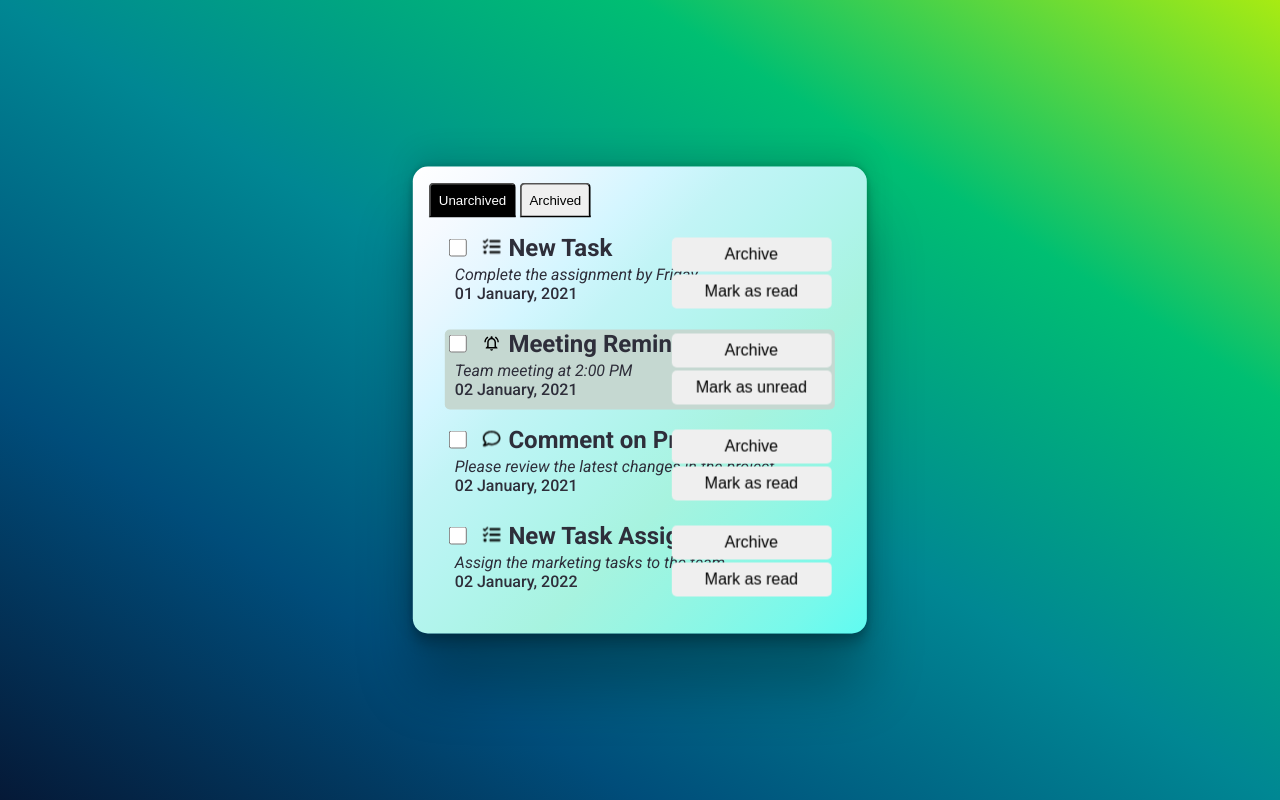
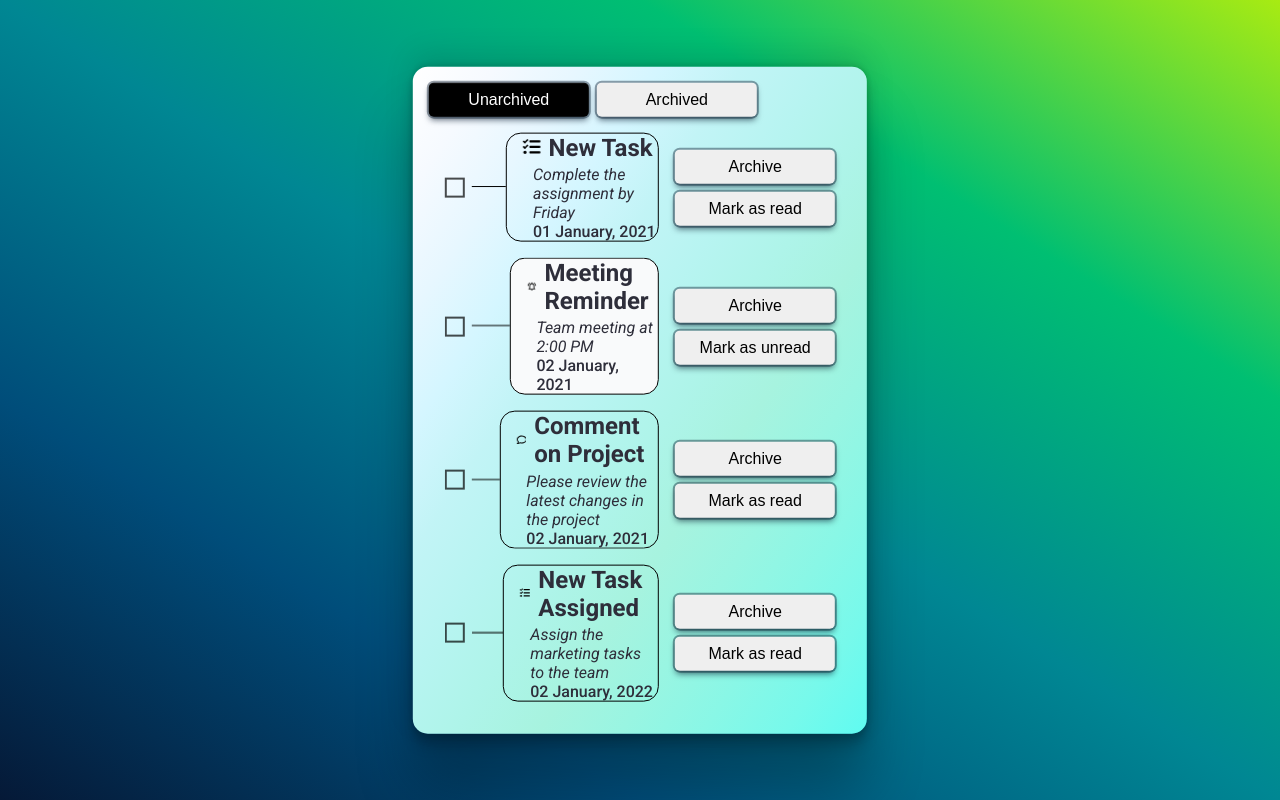
Before and after one commit to mike-ninja/assignment_notification_centre, a React (Create React App) app: page / in a window 1280 px wide. Built offline with nearby package versions, Linux system fonts and the light colour scheme.

Commit message:
major design update

```diff
--- a/src/components/NotificationCard.tsx
+++ b/src/components/NotificationCard.tsx
@@ -15,15 +15,8 @@ export default function NotificationCard(
     useCheckedNotificationsContext();
 
   return (
-    <div
-      style={{
-        backgroundColor: notification.read ? "#C5D8D1" : "transparent",
-      }}
-      className="notification_wrapper"
-    >
-      <a href={`/notification/${notification.id}`}>
-        <div className="notification_title_wrapper">
-          <div className="checkbox_container">
+    <div className="notification_wrapper">
+      <div className="checkbox_wrapper">
         <input
           type="checkbox"
           className="checkbox_input"
@@ -39,7 +32,34 @@ export default function NotificationCard(
             }
           }}
         />
+        <label />
+        <svg viewBox="0 0 100 100" xmlns="http://www.w3.org/2000/svg">
+          <path
+            d="M 10 10 L 90 90"
+            stroke="#000"
+            stroke-dasharray="113"
+            stroke-dashoffset="113"
+          >
+          </path>
+          <path
+            d="M 90 10 L 10 90"
+            stroke="#000"
+            stroke-dasharray="113"
+            stroke-dashoffset="113"
+          >
+          </path>
+        </svg>
       </div>
+
+      <div className="notification_divider" />
+      <a
+        style={{
+          backgroundColor: notification.read ? "#f9fafb" : "transparent",
+        }}
+        href={`/notification/${notification.id}`}
+        className="notification_link"
+      >
+        <div className="notification_title_wrapper">
           <NotificationIcon {...notification} />
           <h2 className="notification_title_header">{notification.title}</h2>
         </div>
--- a/src/components/NotificationPage.tsx
+++ b/src/components/NotificationPage.tsx
@@ -2,6 +2,7 @@ import "../styles/notificationPage.css";
 import { useParams } from "react-router-dom";
 import NotificationButtons from "./NotificationButtons";
 import { useNotificationsContext } from "../context/NotificationsContext";
+import NotificationIcon from "./NotificationIcon";
 
 export default function NotificationPage() {
   const { id } = useParams<{ id: string }>();
@@ -13,30 +14,46 @@ export default function NotificationPage() {
   if (!notification) {
     return (
       <>
-        <h1>Notification not found</h1>
+        <div className="notificaton_page_header_wrapper">
+          <h2 className="notification_page_title">
+            Notification not found
+          </h2>
+        </div>
       </>
     );
   }
 
   return (
     <>
-      <div>
-        <h2>{notification.title}</h2>
+      <div className="notificaton_page_header_wrapper">
+        <h2 className="notification_page_title">
+          {notification.title} | <NotificationIcon {...notification} />{" "}
+          <span className="notification_page_title_category">
+            {notification.category}
+          </span>
+        </h2>
         <p>{notification.description}</p>
       </div>
-      {notification.interactions && (
+      {notification.interactions ? (
         <div className="interactions_wrapper">
-          <h2 style={{ marginTop: 15 }}>Interactions</h2>
+          <h2 className="interactions_title">Interactions</h2>
           {notification.interactions.map((interaction, index) => (
-            <div key={index} style={{ paddingLeft: 10 }}>
-              <h3>{interaction.name}</h3>
-              <p style={{ paddingLeft: 5 }}>{interaction.category}</p>
+            <div key={index} className="interactions_row_wrapper">
+              <h3>
+                {interaction.name} interacted with a {interaction.category}
+              </h3>
             </div>
           ))}
         </div>
+      ) : (
+        <div className="interactions_wrapper">
+          <h2 className="interactions_title">No Interactions</h2>
+        </div>
+
       )}
       <div className="buttons_wrapper">
         <NotificationButtons notification={notification} />
+        <a href="/" className="button link_home">Back to notifications</a>
       </div>
     </>
   );
--- a/src/components/NotificationsDisplay.tsx
+++ b/src/components/NotificationsDisplay.tsx
@@ -34,7 +34,7 @@ function Tabs(
           setTab("Unarchived");
           setCheckedNotifications([]);
         }}
-        className={clsx("tab", tab === "Unarchived" && "active_tab")}
+        className={clsx("button", tab === "Unarchived" && "active_tab")}
       >
         Unarchived
       </button>
@@ -44,7 +44,7 @@ function Tabs(
           setTab("Archived");
           setCheckedNotifications([]);
         }}
-        className={clsx("tab", tab === "Archived" && "active_tab")}
+        className={clsx("button", tab === "Archived" && "active_tab")}
       >
         Archived
       </button>
--- a/src/styles/global.css
+++ b/src/styles/global.css
@@ -69,6 +69,7 @@ a {
 .button {
   padding: 0.5rem 1rem;
   border-radius: 5px;
+  z-index: 99;
   border: none;
   outline: none;
   cursor: pointer;
@@ -76,4 +77,8 @@ a {
   font-weight: 500;
   transition: all 0.3s ease;
   min-width: 10rem;
+  box-shadow:
+    rgba(6, 24, 44, 0.4) 0px 0px 0px 2px,
+    rgba(6, 24, 44, 0.65) 0px 4px 6px -1px,
+    rgba(255, 255, 255, 0.08) 0px 1px 0px inset;
 }
--- a/src/styles/notificationCard.css
+++ b/src/styles/notificationCard.css
@@ -2,24 +2,10 @@
   position: relative;
   z-index: 0;
   border-radius: 5px;
-  overflow: hidden;
-  min-height: 5rem;
-}
-
-.notification_wrapper::before {
-  content: "";
-  z-index: -1;
-  position: absolute;
-  top: 0;
-  left: 0;
-  width: 0;
-  height: 100%;
-  background-color: #3498db !important;
-  transition: width 0.3s ease;
-}
-
-.notification_wrapper:hover::before {
-  width: 100%;
+  min-height: 6rem;
+  display: flex;
+  items-align: center;
+  display: flex;
 }
 
 @keyframes bounce {
@@ -36,6 +22,12 @@
 
 .notification_icon_bounce {
   animation: bounce 1s infinite;
+}
+
+.notification_divider {
+  width: 4rem;
+  border-bottom: 1px solid black;
+  transform: translateY(-50%);
 }
 
 .notification_title_wrapper {
@@ -55,14 +47,10 @@
 }
 
 .notification_buttons_wrapper {
-  position: absolute;
-  right: 1%;
-  top: 50%;
-  transform: translateY(-50%);
   display: flex;
   flex-direction: column;
-  height: 90%;
-  gap: 0.2rem;
+  gap: 0.5rem;
+  justify-content: center;
 }
 
 .checkbox_container {
@@ -71,7 +59,92 @@
 }
 
 .checkbox_input {
-  width: 18px;
-  height: 18px;
-  margin-right: 8px;
+  width: 30px;
+  height: 30px;
+  cursor: pointer;
+  z-index: 10;
 }
+
+.notification_link {
+  display: flex;
+  flex-direction: column;
+  justify-content: center;
+  border: 1px solid #000;
+  padding: 0 0 0 1rem;
+  margin: 0 1rem 0 0;
+  border-radius: 15px;
+  flex-grow: 1;
+}
+/* --------------------------------------------------------------- */
+
+.checkbox_wrapper {
+  --size: 20px;
+  --border-size: 2px;
+  position: relative;
+  display: flex;
+  items-align: center;
+}
+
+.checkbox_wrapper *,
+.checkbox_wrapper *::after,
+.checkbox_wrapper *::before {
+  box-sizing: border-box;
+}
+
+.checkbox_wrapper input[type="checkbox"] {
+  display: inline-block;
+  vertical-align: middle;
+  opacity: 0;
+}
+
+.checkbox_wrapper input[type="checkbox"],
+.checkbox_wrapper label::before {
+  width: var(--size);
+  height: var(--size);
+  position: absolute;
+  left: 0;
+  top: 50%;
+  transform: translateY(-50%);
+}
+
+.checkbox_wrapper label {
+  display: inline-block;
+  position: relative;
+  padding: 0 0 0 calc(var(--size) + 7px);
+}
+
+.checkbox_wrapper label::before {
+  content: "";
+  border: var(--border-size) solid #000;
+  opacity: 0.7;
+  transition: opacity 0.3s;
+}
+
+.checkbox_wrapper input[type="checkbox"]:checked + label::before {
+  opacity: 1;
+}
+
+.checkbox_wrapper svg {
+  position: absolute;
+  top: calc(50% + var(--border-size));
+  left: var(--border-size);
+  width: calc(var(--size) - (var(--border-size) * 2));
+  height: calc(var(--size) - (var(--border-size) * 2));
+  margin-top: calc(var(--size) / -2);
+  pointer-events: none;
+}
+
+.checkbox_wrapper svg path {
+  stroke-width: 0;
+  fill: none;
+  transition: stroke-dashoffset 0.2s ease-in 0s;
+}
+
+.checkbox_wrapper svg path + path {
+  transition: stroke-dashoffset 0.2s ease-out 0.2s;
+}
+
+.checkbox_wrapper input[type="checkbox"]:checked ~ svg path {
+  stroke-dashoffset: 0;
+  stroke-width: calc(var(--size) / 2);
+}
--- a/src/styles/notificationPage.css
+++ b/src/styles/notificationPage.css
@@ -1,12 +1,60 @@
+.notificaton_page_header_wrapper {
+  padding: 1rem 0 0 0;
+  margin-bottom: 1rem;
+}
+
+.notification_page_title_wrapper {
+  display: flex;
+}
+
+.notification_page_title {
+  text-transform: capitalize;
+  font-size: 1.7rem;
+}
+
+.notification_page_title_category {
+  text-transform: lowercase !important;
+}
+
+.interactions_title {
+  font-size: 1.4rem;
+  margin-bottom: 0.2rem;
+  font-weight: 400;
+}
+
 .interactions_wrapper {
   display: flex;
   flex-direction: column;
   gap: 0.5rem;
 }
 
+.interactions_row_wrapper {
+  background-color: white;
+  width: fit-content;
+  padding: 0.2rem 0.5rem;
+  border-radius: 0.2rem;
+  font-weight: 400;
+  border: 1px solid #e0e0e0;
+}
+
 .buttons_wrapper {
   position: absolute;
-  bottom: 0;
-  left: 0;
+  display: flex;
+  gap: 0.5rem;
+  bottom: 0.5rem;
+  left: 0.5rem;
   width: 100%;
 }
+
+.link_home {
+  text-align: center;
+  color: white;
+  background-image: linear-gradient(
+    to right top,
+    #051937,
+    #004d7a,
+    #008793,
+    #00bf72,
+    #a8eb12
+  );
+}
--- a/src/styles/notificationsDisplay.css
+++ b/src/styles/notificationsDisplay.css
@@ -8,7 +8,7 @@
 
 .tabs_wrapper {
   display: flex;
-  gap: 0.2rem;
+  gap: 0.5rem;
 }
 
 .tab {
@@ -25,5 +25,6 @@
 .bulk_actions_wrapper {
   display: grid;
   grid-template-columns: 1fr 1fr;
-  gap: 0.2rem 0.4rem;
+  margin: 1.5rem 0 0 0;
+  gap: 0.5rem;
 }
--- a/src/styles/warning.css
+++ b/src/styles/warning.css
@@ -18,16 +18,22 @@
 }
 
 .warning_header {
-  color: white;
   padding: 0.7rem;
   width: fit-content;
   border-radius: 0.5rem;
   background-image: linear-gradient(
-    to right,
-    #dc174b,
-    #d452b3,
-    #8a90f9,
-    #00bcff,
-    #12d9eb
+    to right bottom,
+    #ffffff,
+    #f6faff,
+    #e7f7ff,
+    #d4f6ff,
+    #c2f4f6,
+    #b7f4f1,
+    #aef4e9,
+    #a7f3df,
+    #99f5e2,
+    #89f7e6,
+    #77f9eb,
+    #5ffbf1
   );
 }
```
Lines whose indentation alone changed are shown as unchanged.
